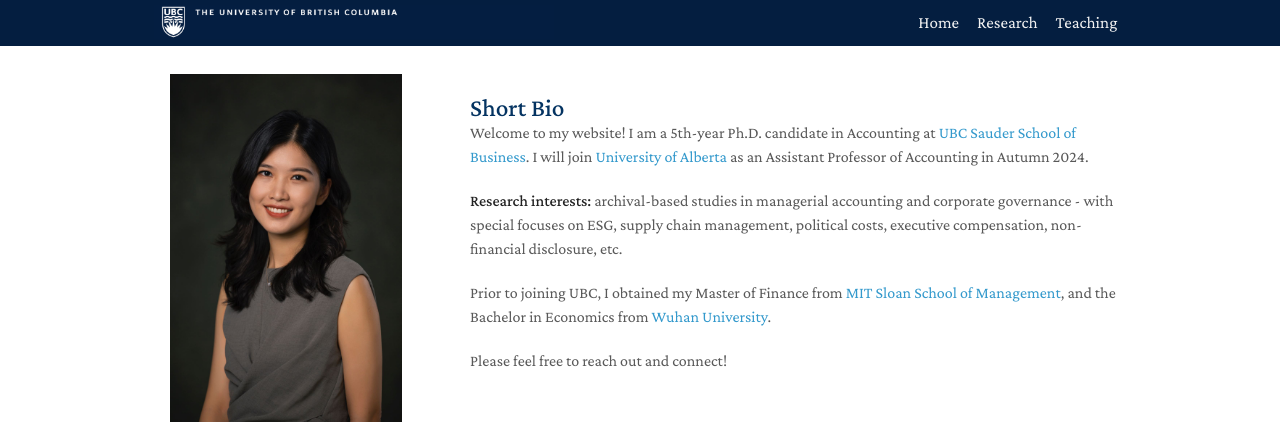
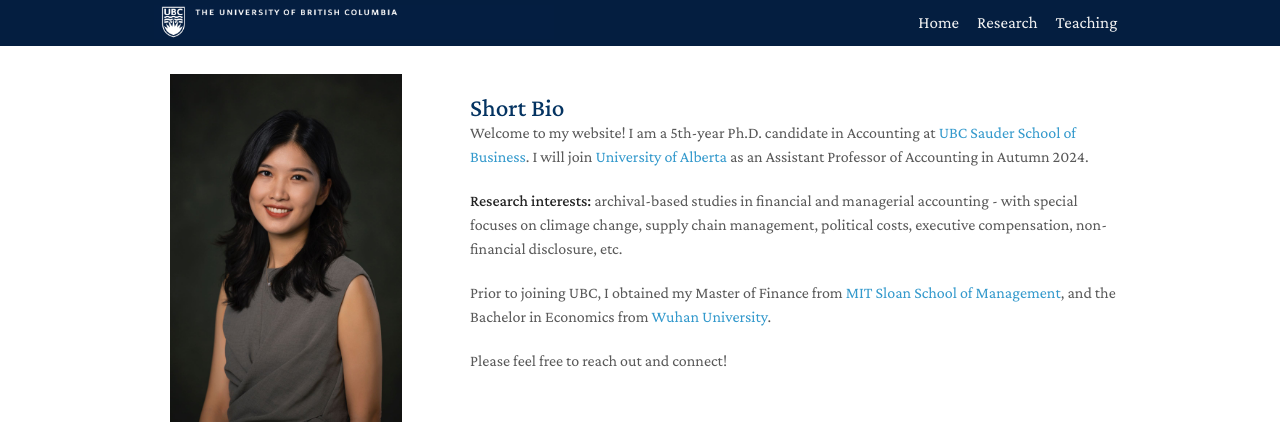
Before and after one commit to zeyang1225/zeyang1225.github.io, a Jekyll site: the page built from index.md, in a window 1280 px wide and 900 px high. Shown: the top 424 px of the window. Built offline with Jekyll 4.4.1, drawn with Linux system fonts in a browser that asks for light colours; nearby versions of some CDN libraries; a style sheet for code colours, icons or effects is not loaded.

Commit message:
Update home.md

```diff
--- a/_includes/home.md
+++ b/_includes/home.md
@@ -4,7 +4,7 @@
 
 Welcome to my website! I am a 5th-year Ph.D. candidate in Accounting at <a href="https://www.sauder.ubc.ca/">UBC Sauder School of Business</a>. I will join <a href="https://www.ualberta.ca/business/index.html/">University of Alberta</a> as an Assistant Professor of Accounting in Autumn 2024.
 
-<strong>Research interests:</strong> archival-based studies in managerial accounting and corporate governance - with special focuses on ESG, supply chain management, political costs, executive compensation, non-financial disclosure, etc.
+<strong>Research interests:</strong> archival-based studies in financial and managerial accounting - with special focuses on climage change, supply chain management, political costs, executive compensation, non-financial disclosure, etc.
 
 Prior to joining UBC, I obtained my Master of Finance from <a href="https://mitsloan.mit.edu/">MIT Sloan School of Management</a>, and the Bachelor in Economics from <a href="https://en.whu.edu.cn/">Wuhan University</a>.
 
```
